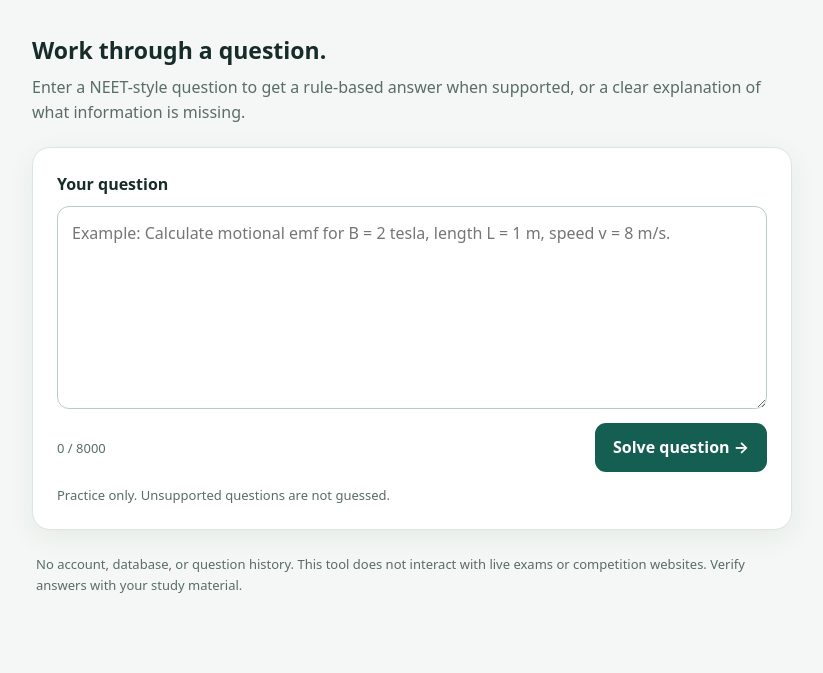
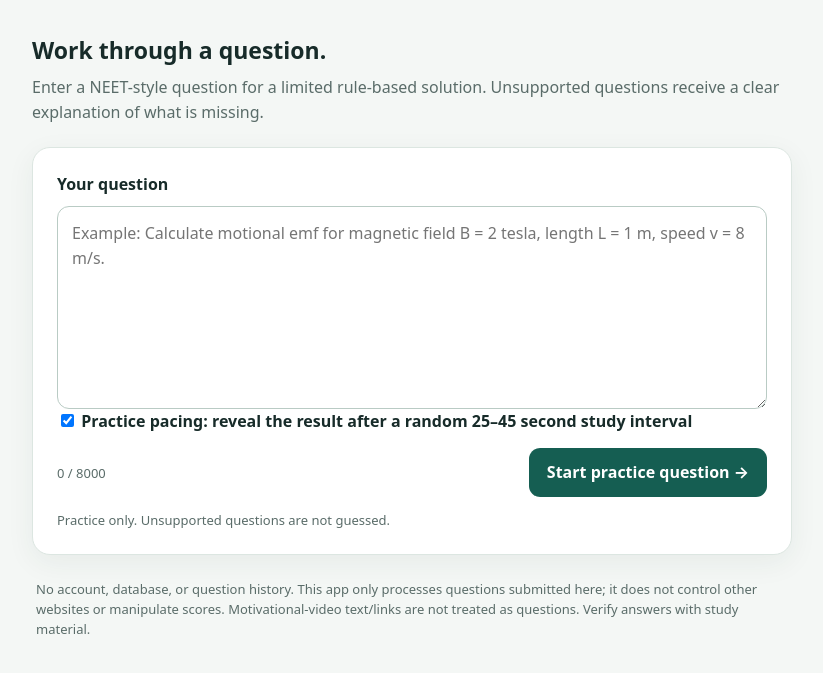
Before and after one commit to tkishanmkm/neet-practice-solver, a website: page public/index.html in a window 1280 px wide. Shown: the part 111-784 px from the top of the page, without its empty margins (228-1051 px from the left). Drawn offline with Linux system fonts and the light colour scheme.

Commit message:
Add optional randomized practice pacing

```diff
--- a/public/index.html
+++ b/public/index.html
@@ -11,26 +11,20 @@
 </head>
 <body>
   <main class="shell">
-    <header class="top">
-      <div class="mark" aria-hidden="true">N+</div>
-      <div><p class="eyebrow">STUDY • PRACTICE • UNDERSTAND</p><h1>NEET Practice Solver</h1></div>
-    </header>
-    <section class="intro">
-      <h2>Work through a question.</h2>
-      <p>Enter a NEET-style question to get a rule-based answer when supported, or a clear explanation of what information is missing.</p>
-    </section>
+    <header class="top"><div class="mark" aria-hidden="true">N+</div><div><p class="eyebrow">STUDY • PRACTICE • UNDERSTAND</p><h1>NEET Practice Solver</h1></div></header>
+    <section class="intro"><h2>Work through a question.</h2><p>Enter a NEET-style question for a limited rule-based solution. Unsupported questions receive a clear explanation of what is missing.</p></section>
     <form id="solve-form">
       <label for="question">Your question</label>
-      <textarea id="question" name="question" minlength="5" maxlength="8000" required placeholder="Example: Calculate motional emf for B = 2 tesla, length L = 1 m, speed v = 8 m/s." rows="7"></textarea>
-      <div class="controls"><span id="char-count">0 / 8000</span><button id="solve-button" type="submit">Solve question <span aria-hidden="true">→</span></button></div>
+      <textarea id="question" name="question" minlength="5" maxlength="8000" required placeholder="Example: Calculate motional emf for magnetic field B = 2 tesla, length L = 1 m, speed v = 8 m/s." rows="7"></textarea>
+      <label class="pace"><input id="paced-mode" type="checkbox" checked> Practice pacing: reveal the result after a random 25–45 second study interval</label>
+      <div class="controls"><span id="char-count">0 / 8000</span><button id="solve-button" type="submit">Start practice question <span aria-hidden="true">→</span></button></div>
       <p id="notice" class="notice" role="status" aria-live="polite">Practice only. Unsupported questions are not guessed.</p>
     </form>
     <section id="result" class="result" hidden aria-live="polite">
       <div class="result-head"><h2 id="result-title">Result</h2><span id="confidence" class="confidence"></span></div>
-      <p id="answer" class="answer"></p>
-      <h3>Explanation</h3><p id="explanation"></p>
+      <p id="answer" class="answer"></p><h3>Explanation</h3><p id="explanation"></p>
     </section>
-    <footer><p>No account, database, or question history. This tool does not interact with live exams or competition websites. Verify answers with your study material.</p></footer>
+    <footer><p>No account, database, or question history. This app only processes questions submitted here; it does not control other websites or manipulate scores. Motivational-video text/links are not treated as questions. Verify answers with study material.</p></footer>
   </main>
 </body>
 </html>
```
